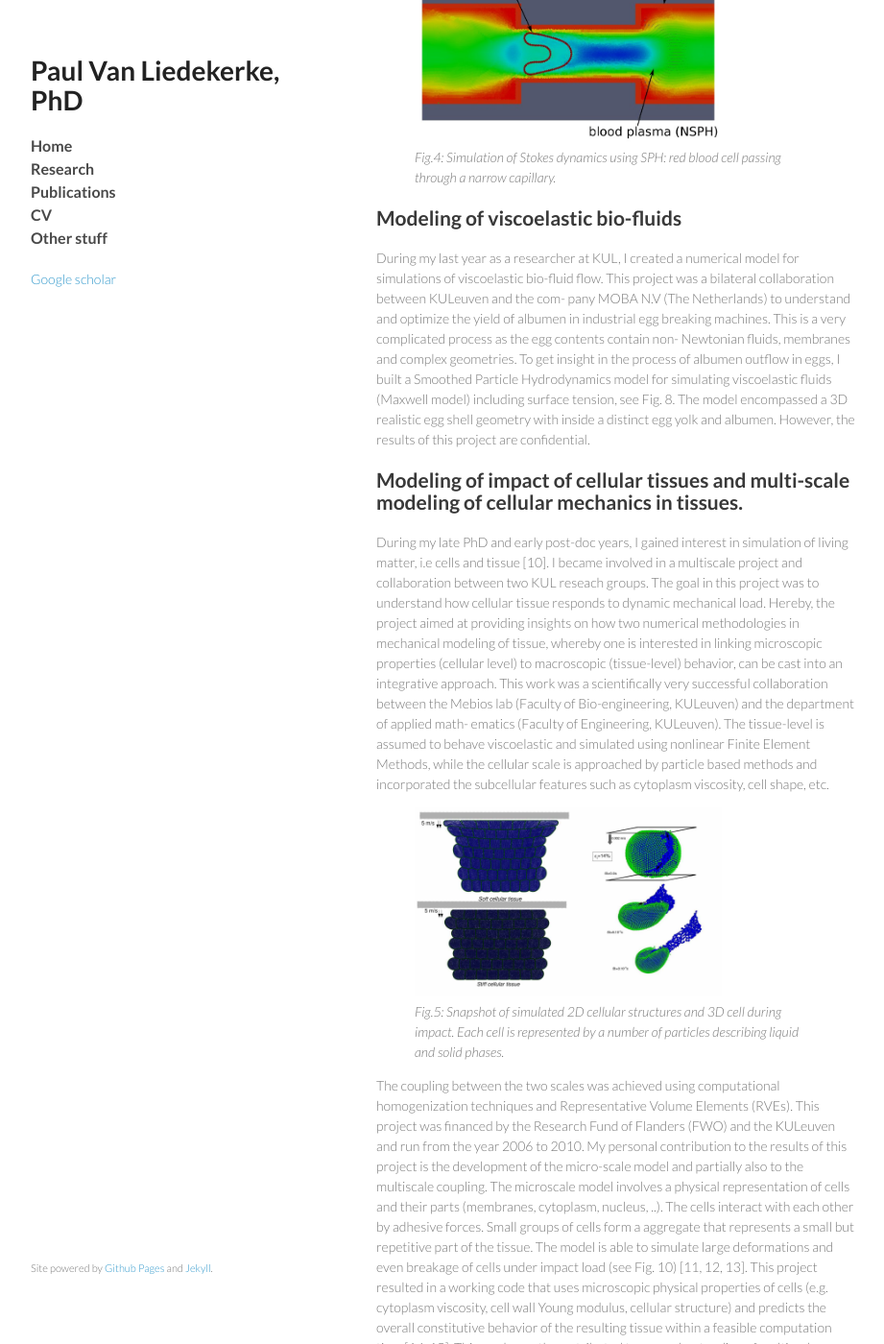
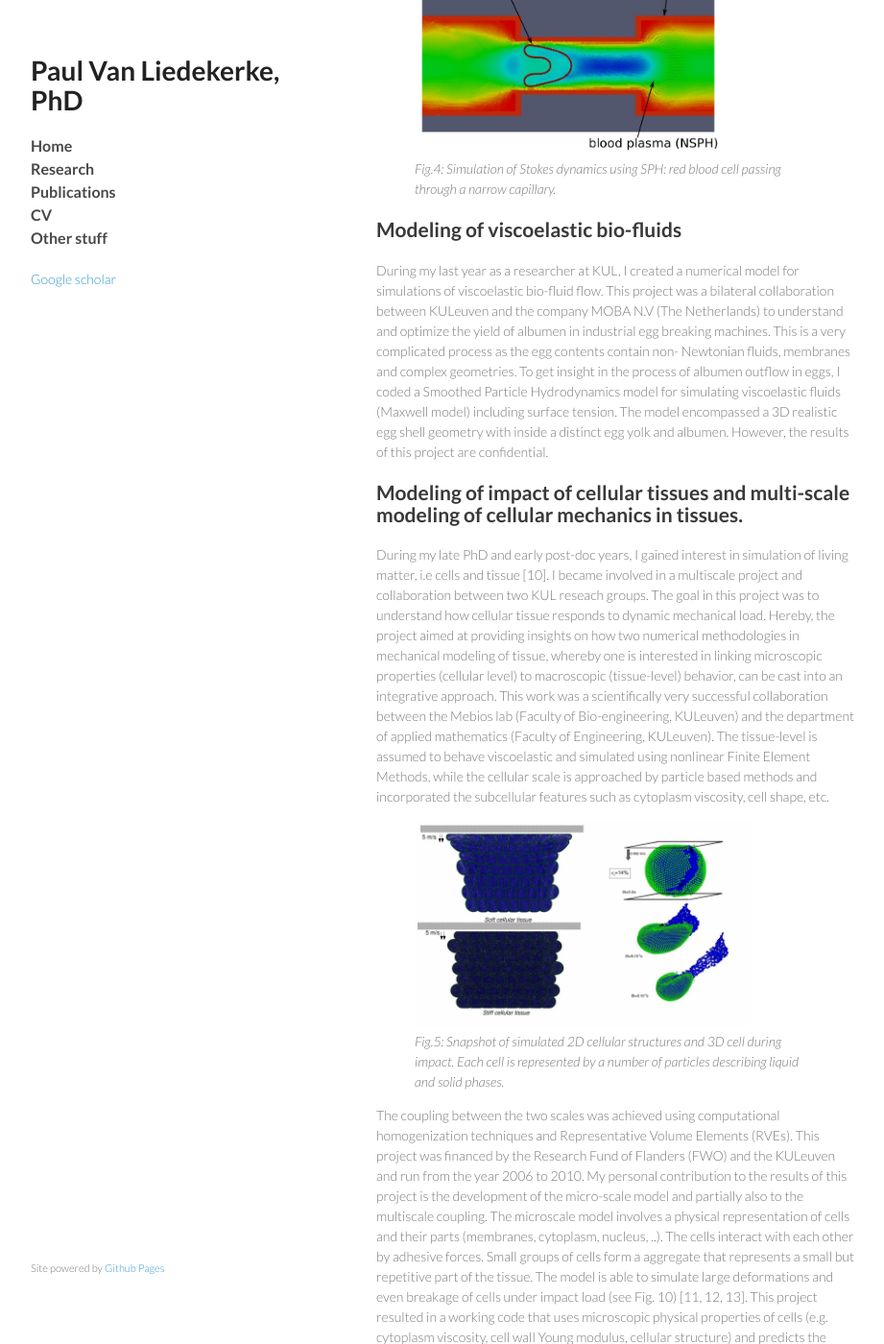
Before and after one commit to paulvanliedekerke/wittgenstein, a Jekyll site: the page research.html, which Jekyll copies as it is, in a window 1280 px wide and 1400 px high, scrolled down 2522 px. Shown: the whole window at 96% size, without its empty margins (178-1099 px from the left). Built offline with Jekyll 4.4.1, drawn with Linux system fonts in a browser that asks for light colours; Markdown is read by kramdown in place of the engine named in the settings; some of the changed text lies outside the part shown.

Commit message:
Update research.html

```diff
--- a/research.html
+++ b/research.html
@@ -42,7 +42,7 @@
 The goal is to get insight in the mechanical stress levels experienced by the hepatocytes during liver <b>tissue regeneration</b>, and clarify the relation with tissue architecture. I am elaborating on a previously introduced high resolution Deformable Cell Model in 3D  (see Fig. 3) that is capable of accurately representing cell shape and integrating information at subcellular scales [2]. In a basic DCM the cell surface is discretized by a number of nodes which are connected by viscoelastic elements interacting via pairwise potential functions, creating a flexible scaffolding structure with arbitrary degrees of freedom per cell. I have extended the model with the capability for the cells to grow and divide. This model includes realistic internal mechanics, contact/adhesion mechanics, growth and division, and should become a new standard in agent-based tissue simulations.
 
 <figure>
-<img src="pics/lobule_final_DCM.jpg" alt="" width="400">
+<img src="pics/lobule_final_DCM.jpg" alt="" width="420">
 <figcaption> <I>Fig.1: High resolution cell model used in a simulation of hepatocyte regeneration in a liver lobule. The cells grow through the network of blood vessels (depicted in gray) from the portal vein area towards the central vein </I> </figcaption>
 </figure>
 
@@ -83,7 +83,7 @@ suffice to accurately simulate the biological or clinical problem (e.g.
 tumor growth [6]). Yet, as more and more detail about cell shape and bio-mechanical forces is getting required nowadays, the development of more complex models has become timely.
 
 <figure>
-<img src="pics/DCM_odenthal.jpg" alt="" width="320">
+<img src="pics/DCM_odenthal.jpg" alt="" width="340">
 <figcaption> <I> Fig.3:  Two different experiments to investigate growing spheroids under pressure. </I>  </figcaption>
 </figure>
 
@@ -118,13 +118,9 @@ elastic elements (see Fig.4).
 
 <h2>Modeling of viscoelastic bio-fluids </h2>
 
-During my last year as a researcher at KUL, I created a numerical model for simulations of viscoelastic bio-fluid flow. This project was a bilateral collaboration between KULeuven and the com-
-pany MOBA N.V (The Netherlands) to understand and optimize the yield of albumen in industrial egg breaking machines. This is a very complicated process as the egg contents contain non-
-Newtonian fluids, membranes and complex geometries. To get insight in the process of albumen outflow in eggs, I built a Smoothed
-
-Particle Hydrodynamics model for simulating viscoelastic fluids (Maxwell model) including surface tension, see Fig. 8. The model
-
-encompassed a 3D realistic egg shell geometry with inside a distinct egg yolk and albumen. However, the results of this project are confidential.
+During my last year as a researcher at KUL, I created a numerical model for simulations of viscoelastic bio-fluid flow. This project was a bilateral collaboration between KULeuven and the company MOBA N.V (The Netherlands) to understand and optimize the yield of albumen in industrial egg breaking machines. This is a very complicated process as the egg contents contain non-
+Newtonian fluids, membranes and complex geometries. To get insight in the process of albumen outflow in eggs, I coded a Smoothed
+Particle Hydrodynamics model for simulating viscoelastic fluids (Maxwell model) including surface tension. The model encompassed a 3D realistic egg shell geometry with inside a distinct egg yolk and albumen. However, the results of this project are confidential.
 
 <p></p>
 
@@ -135,13 +131,10 @@ tissue [10]. I became involved in a multiscale project and collaboration between
 The goal in this project was to understand how cellular tissue responds to dynamic mechanical load.
 
 Hereby, the project aimed at providing insights on how two numerical methodologies in mechanical modeling of tissue, whereby one is interested in linking microscopic properties (cellular level) to macroscopic (tissue-level) behavior, can be
-cast into an integrative approach. This work was a scientifically very successful collaboration between the Mebios lab (Faculty of Bio-engineering, KULeuven) and the department of applied math-
-ematics (Faculty of Engineering, KULeuven). The tissue-level is assumed to behave viscoelastic and
-
-simulated using nonlinear Finite Element Methods, while the cellular scale is approached by particle based methods and incorporated the subcellular features such as cytoplasm viscosity, cell shape, etc.
+cast into an integrative approach. This work was a scientifically very successful collaboration between the Mebios lab (Faculty of Bio-engineering, KULeuven) and the department of applied mathematics (Faculty of Engineering, KULeuven). The tissue-level is assumed to behave viscoelastic and simulated using nonlinear Finite Element Methods, while the cellular scale is approached by particle based methods and incorporated the subcellular features such as cytoplasm viscosity, cell shape, etc.
 
 	      <figure>
-<img src="pics/tissue_impact.jpg" alt="" width="320">
+<img src="pics/tissue_impact.jpg" alt="" width="350">
 <figcaption> <I> Fig.5:  Snapshot of simulated 2D cellular structures
 and 3D cell during impact. Each cell is represented by a
 number of particles describing liquid and solid phases. </I>  </figcaption>
@@ -172,25 +165,13 @@ porate these effects in the boundary value problem for the Representative Volume
 
 <h2>PhD work: modeling of granular material flow using the Discrete Element Method </h2>
 
-Discrete Element Method (DEM) simulations are now becoming standard tools to understand granular
+<b>Discrete Element Method (DEM) </b> simulations are now becoming standard tools to understand granular
 
 matter flow dynamics, because of increasing interest (pharmacy, mining industry, ..) and improved com-
 putational means. Performing DEM simulations requires a extensive knowledge on contact mechanics,
 
 multi-body dynamics, as well as efficient contact detection algorithms, and advanced C++ coding.
-Model (DEM)
-
-machine
-
-prediction map
-
-optimization
-advice
-
-Figure 11: PhD work, involving development of a DEM
-
-framework to predict and optimize granular flow in agri-
-cultural processes.
+Model (DEM).
 
 During my PhD, I studied dynamics and contact
 
@@ -217,9 +198,8 @@ software is used by several companies.
 
 	       <figure>
 <img src="pics/phd_work.jpg" alt="" width="320">
-<figcaption> <I> Fig.5:  Snapshot of simulated 2D cellular structures
-and 3D cell during impact. Each cell is represented by a
-number of particles describing liquid and solid phases. </I>  </figcaption>
+<figcaption> <I> Fig.6: PhD work, involving development of a DEM framework to predict and optimize granular flow in agri-
+cultural processes. </I>  </figcaption>
 </figure>
 
 
@@ -248,7 +228,7 @@ year bilateral project.
 
       </section>
       <footer>
-        <p><small>Site powered by <a href="http://pages.github.com/">Github Pages</a> and <a  href="http://jekyllrb.com/">Jekyll</a>.<br>
+        <p><small>Site powered by <a href="http://pages.github.com/">Github Pages</a>
 
       </footer>
     </div>
```
